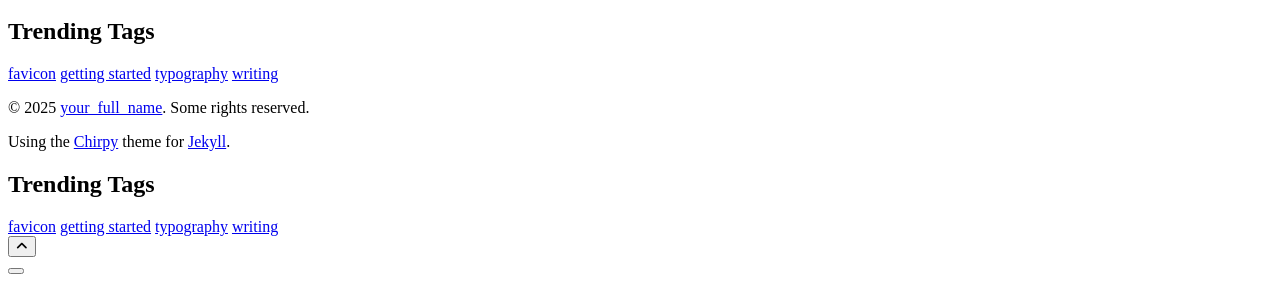
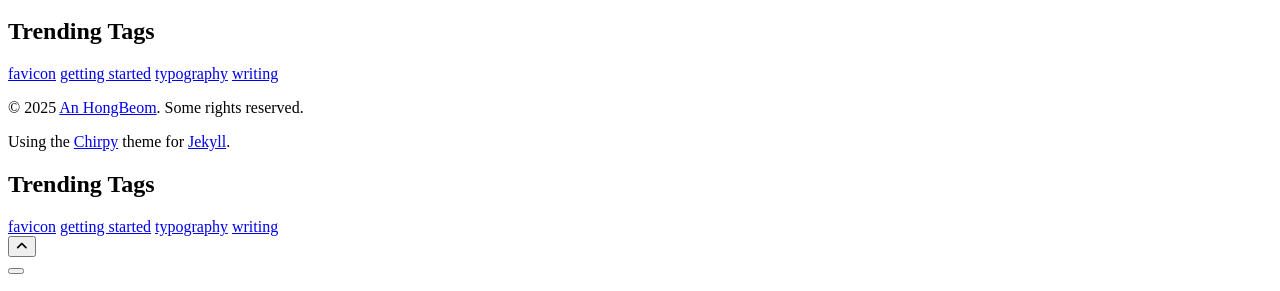
Before and after one commit to son7877/son7877.github.io, a Jekyll site: the page built from index.html, in a window 1280 px wide. Shown: the part 891-1182 px from the top of the page. Built offline with Jekyll 4.4.1, drawn with Linux system fonts in a browser that asks for light colours; cached includes are drawn as plain includes.

Commit message:
config 수정

```diff
--- a/_config.yml
+++ b/_config.yml
@@ -9,7 +9,7 @@ theme: jekyll-theme-chirpy
 lang: en
 
 # Change to your timezone › https://kevinnovak.github.io/Time-Zone-Picker
-timezone: Asia/Shanghai
+timezone: Asia/Seoul
 
 # jekyll-seo-tag settings › https://github.com/jekyll/jekyll-seo-tag/blob/master/docs/usage.md
 # ↓ --------------------------
@@ -26,20 +26,20 @@ description: >- # used by seo meta and the atom feed
 url: "https://son7877.github.io/"
 
 github:
-  username: github_username # change to your GitHub username
+  username: son7877 # change to your GitHub username
 
 twitter:
-  username: twitter_username # change to your Twitter username
+  username: son7877 # change to your Twitter username
 
 social:
   # Change to your full name.
   # It will be displayed as the default author of the posts and the copyright owner in the Footer
-  name: your_full_name
-  email: example@domain.com # change to your email address
+  name: An HongBeom
+  email: hongbeom7877@gmail.com # change to your email address
   links:
     # The first element serves as the copyright owner's link
-    - https://twitter.com/username # change to your Twitter homepage
-    - https://github.com/username # change to your GitHub homepage
+    - https://twitter.com/son7877 # change to your Twitter homepage
+    - https://github.com/son7877 # change to your GitHub homepage
     # Uncomment below to add more social links
     # - https://www.facebook.com/username
     # - https://www.linkedin.com/in/username
```
